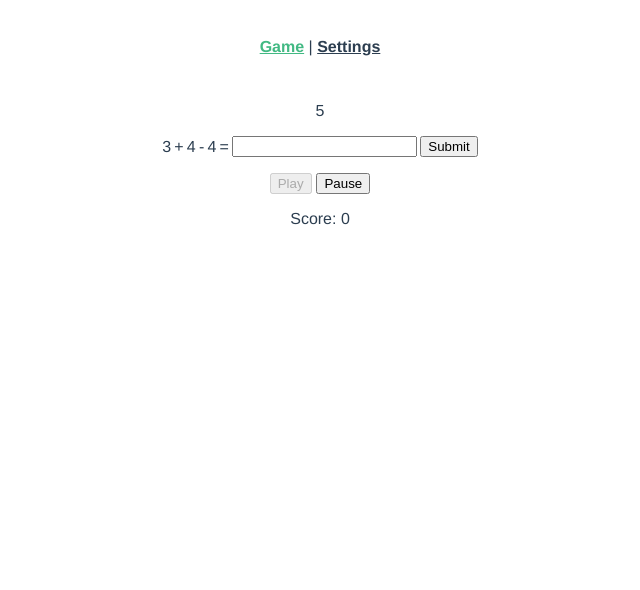
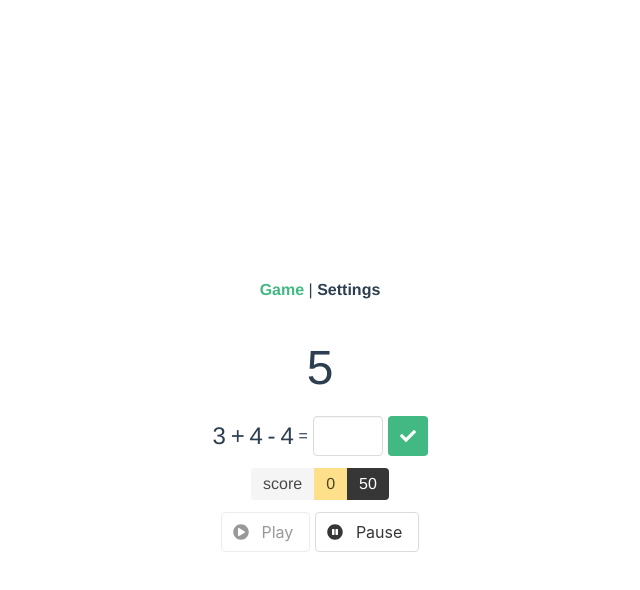
Before and after one commit to jeremyriverain/Arithmetic-Game, a Vue app: page /#/ in a window 1280 px wide. Shown: the top 590 px of the page, without its empty margins (320-960 px from the left). Built offline with nearby package versions, Linux system fonts and the light colour scheme.

Commit message:
add bulma, some design

```diff
--- a/package.json
+++ b/package.json
@@ -8,6 +8,7 @@
     "lint": "vue-cli-service lint"
   },
   "dependencies": {
+    "bulma": "^0.9.1",
     "core-js": "^3.6.5",
     "vue": "^3.0.0",
     "vue-router": "^4.0.0-0"
--- a/public/index.html
+++ b/public/index.html
@@ -1,15 +1,23 @@
 <!DOCTYPE html>
 <html lang="en">
   <head>
-    <meta charset="utf-8">
-    <meta http-equiv="X-UA-Compatible" content="IE=edge">
-    <meta name="viewport" content="width=device-width,initial-scale=1.0">
-    <link rel="icon" href="<%= BASE_URL %>favicon.ico">
+    <meta charset="utf-8" />
+    <meta http-equiv="X-UA-Compatible" content="IE=edge" />
+    <meta name="viewport" content="width=device-width,initial-scale=1.0" />
+    <link rel="icon" href="<%= BASE_URL %>favicon.ico" />
     <title><%= htmlWebpackPlugin.options.title %></title>
+    <script
+      defer
+      src="https://use.fontawesome.com/releases/v5.14.0/js/all.js"
+    ></script>
   </head>
   <body>
     <noscript>
-      <strong>We're sorry but <%= htmlWebpackPlugin.options.title %> doesn't work properly without JavaScript enabled. Please enable it to continue.</strong>
+      <strong
+        >We're sorry but <%= htmlWebpackPlugin.options.title %> doesn't work
+        properly without JavaScript enabled. Please enable it to
+        continue.</strong
+      >
     </noscript>
     <div id="app"></div>
     <!-- built files will be auto injected -->
--- a/src/App.vue
+++ b/src/App.vue
@@ -1,12 +1,21 @@
 <template>
-  <div id="nav">
-    <router-link to="/">Game</router-link> |
-    <router-link to="/settings">Settings</router-link>
-  </div>
-  <router-view />
+  <section class="hero is-fullheight">
+    <div class="hero-body">
+      <div class="container">
+        <div id="nav">
+          <router-link to="/">Game</router-link> |
+          <router-link to="/settings">Settings</router-link>
+        </div>
+        <router-view />
+      </div>
+    </div>
+  </section>
 </template>
 
 <style lang="sass">
+@charset "utf-8"
+$green: #42b983
+@import "~bulma/bulma.sass"
 #app
   font-family: Avenir, Helvetica, Arial, sans-serif
   -webkit-font-smoothing: antialiased
@@ -22,5 +31,5 @@
     color: #2c3e50
 
     &.router-link-exact-active
-      color: #42b983
+      color: $green
 </style>
--- a/src/components/ArithmeticOperation.vue
+++ b/src/components/ArithmeticOperation.vue
@@ -3,25 +3,33 @@
     <div
       v-for="(item, i) in operationNodes"
       :key="i"
-      class="app-node"
+      class="is-size-4"
       :class="i % 2 === 0 ? 'app-number' : 'app-operator'"
     >
       {{item}}
     </div>
     <div>=</div>
-    <div>
-      <input
-        type="number"
-        v-model.number="result"
-        @keyup.enter="onSubmit"
-        :disabled="!isPlaying"
-      />
+    <div class="field mb-0">
+      <div class="control">
+        <input
+          class="input"
+          type="number"
+          v-model.number="result"
+          @keyup.enter="onSubmit"
+          :disabled="!isPlaying"
+        >
+      </div>
     </div>
     <div>
       <button
+        class="button is-success"
         @click="onSubmit"
         :disabled="!isPlaying"
-      >Submit</button>
+      >
+        <span class="icon is-small">
+          <i class="fas fa-check"></i>
+        </span>
+      </button>
     </div>
   </div>
 </template>
@@ -78,5 +86,7 @@ export default defineComponent({
   justify-content: center
   align-items: center
   & * + *
-    margin-left: 0.2rem
+    margin-left: 0.3rem
+  .field
+    max-width: 70px
 </style>
--- a/src/components/CountDown.vue
+++ b/src/components/CountDown.vue
@@ -1,5 +1,5 @@
 <template>
-  <div class="app-container">{{countDown}}</div>
+  <div class="is-size-1 has-text-centered">{{countDown}}</div>
 </template>
 
 <script>
@@ -18,6 +18,4 @@ export default defineComponent({
 </script>
 
 <style lang="sass" scoped>
-.app-container
-  text-align: center
 </style>
--- a/src/components/ScoreTracking.vue
+++ b/src/components/ScoreTracking.vue
@@ -1,22 +1,38 @@
 <template>
-  <div class="app-container">Score: {{score}}</div>
+
+  <div class="app-container">
+    <div class="control">
+      <div class="tags has-addons are-medium">
+        <span class="tag">score</span>
+        <span class="tag is-warning">{{score}}</span>
+        <span class="tag is-dark">{{winningScore}}</span>
+      </div>
+    </div>
+  </div>
+
 </template>
 
 <script>
 import useScoreTracking from "@/use/useScoreTracking";
+import useGameSettings from "@/use/useGameSettings";
 export default {
   name: "ScoreTracking",
   setup() {
     const { score } = useScoreTracking();
 
+    const { winningScore } = useGameSettings();
+
     console.log("score", score);
 
-    return { score };
+    return { score, winningScore };
   },
 };
 </script>
 
 <style lang="sass" scoped>
 .app-container
-  text-align: center
+  display: flex
+  flex-direction: column
+  align-items: center
+  justify-content: center
 </style>
--- a/src/components/StateGameButtons.vue
+++ b/src/components/StateGameButtons.vue
@@ -1,13 +1,26 @@
 <template>
   <div class="app-container">
     <button
+      class="button"
       @click="isPlaying = true"
       :disabled="isPlaying"
-    >Play</button>
+    >
+
+      <span class="icon is-small">
+        <i class="fas fa-play-circle"></i>
+      </span>
+      <span>Play</span>
+    </button>
     <button
+      class="button"
       @click="isPlaying = false"
       :disabled="!isPlaying"
-    >Pause</button>
+    >
+      <span class="icon is-small">
+        <i class="fas fa-pause-circle"></i>
+      </span>
+      <span>Pause</span>
+    </button>
   </div>
 </template>
 
--- a/src/use/useGameSettings.ts
+++ b/src/use/useGameSettings.ts
@@ -4,7 +4,8 @@ const settings = reactive({
     minMaxNumbers: [0, 15],
     numberOfOperands: 3,
     operators: ['+', '-'],
-    maxResolutionTime: 10
+    maxResolutionTime: 10,
+    winningScore: 50
 })
 
 export default function useGameSettings () {
--- a/src/views/Home.vue
+++ b/src/views/Home.vue
@@ -1,9 +1,9 @@
 <template>
   <div class="page-home">
-    <count-down style="margin-top: 1rem" />
-    <arithmetic-operation style="margin-top: 1rem" />
-    <state-game-buttons style="margin-top: 1rem" />
-    <score-tracking style="margin-top: 1rem" />
+    <count-down />
+    <arithmetic-operation class="mt-3" />
+    <score-tracking class="mt-3" />
+    <state-game-buttons class="mt-3" />
   </div>
 </template>
 
```
Also changed, not shown: 1 other file (tests, documents, lock files or other folders).
